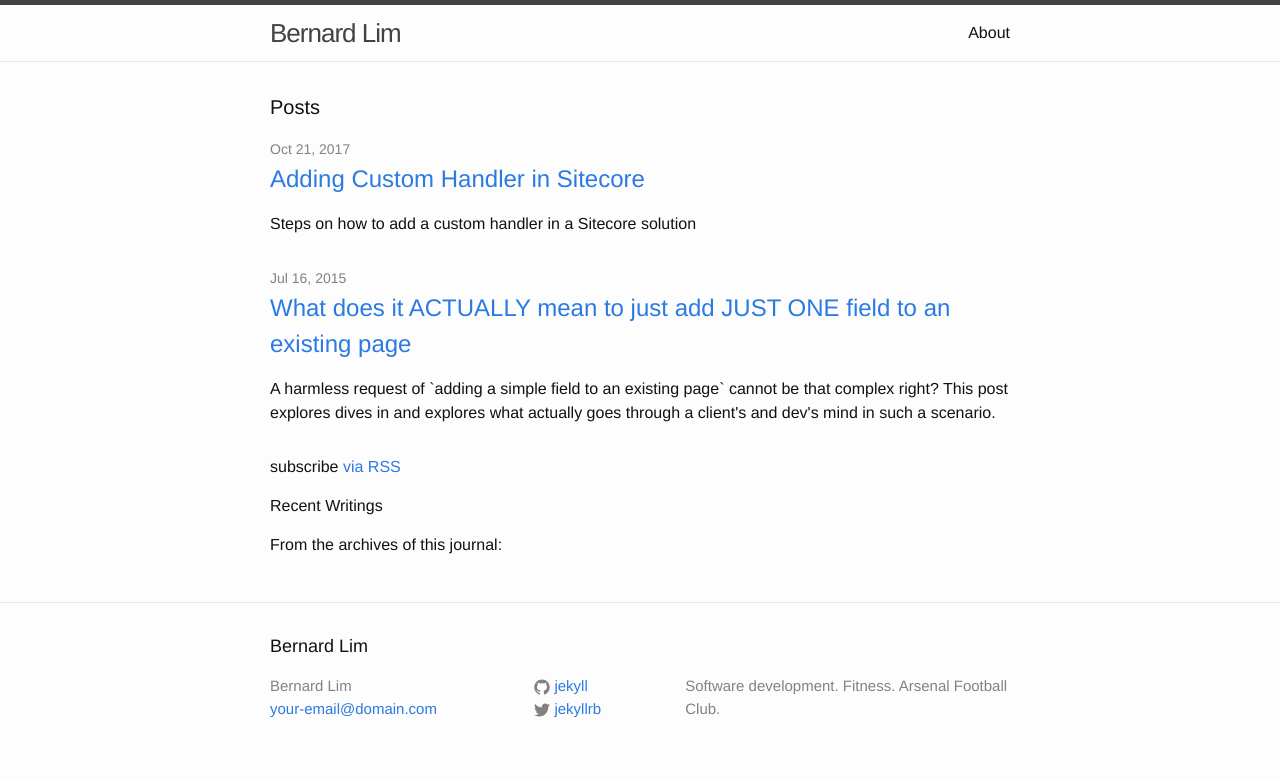
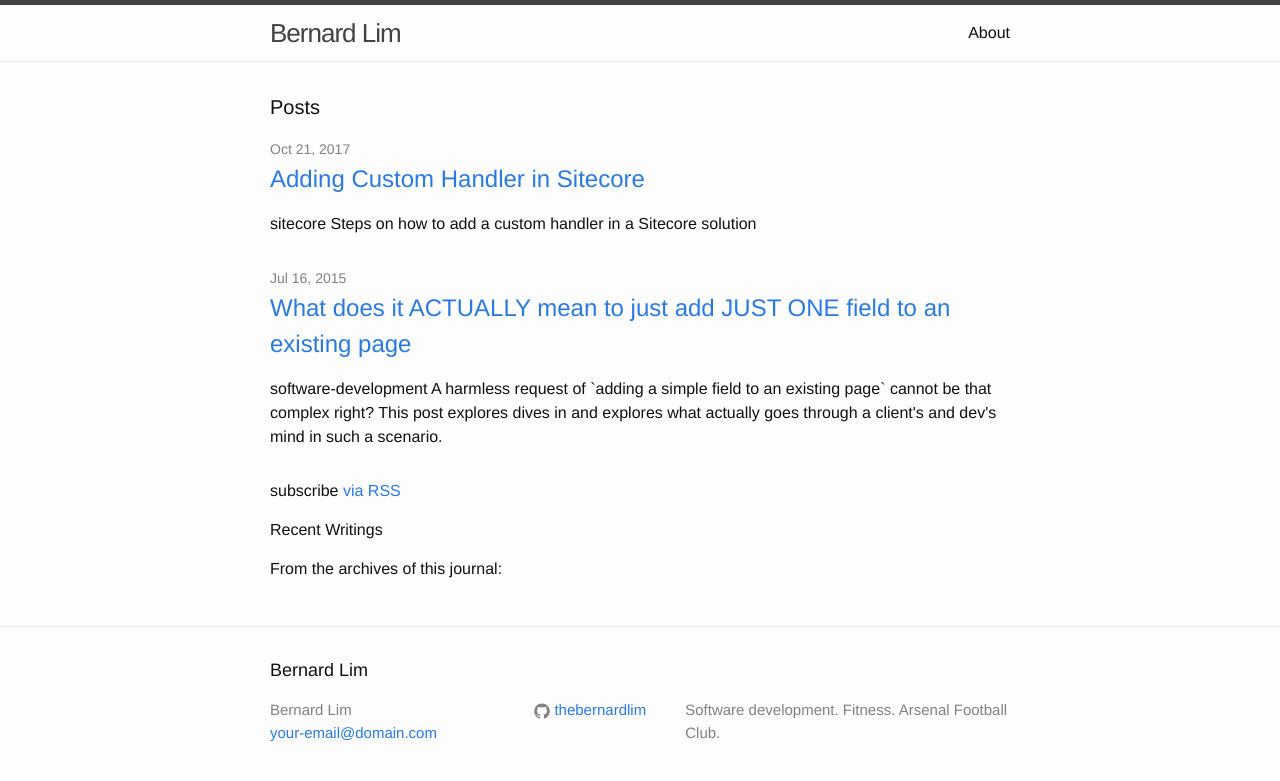
Before and after one commit to thebernardlim/thebernardlim.github.io.old, a Jekyll site: the page built from index.html, in a window 1280 px wide. Shown: the top 781 px of the page. Built offline with Jekyll 4.4.1, drawn with Linux system fonts in a browser that asks for light colours.

Commit message:
modify home look

```diff
--- a/_config.yml
+++ b/_config.yml
@@ -5,8 +5,7 @@ description: > # this means to ignore newlines until "baseurl:"
   Software development. Fitness. Arsenal Football Club.
 baseurl: "" # the subpath of your site, e.g. /blog/
 url: "http://localhost:4000" # the base hostname & protocol for your site
-twitter_username: jekyllrb
-github_username:  jekyll
+github_username:  thebernardlim
 collections:
 - crossfit
 
--- a/index.html
+++ b/index.html
@@ -15,7 +15,7 @@ layout: default
           <h2>
             <a class="post-link" href="{{ post.url | prepend: site.baseurl }}">{{ post.title }}</a>
           </h2>
-
+  		{{post.categories}}
   		{{ post.excerpt }}
         </li>
       {% endfor %}
```
